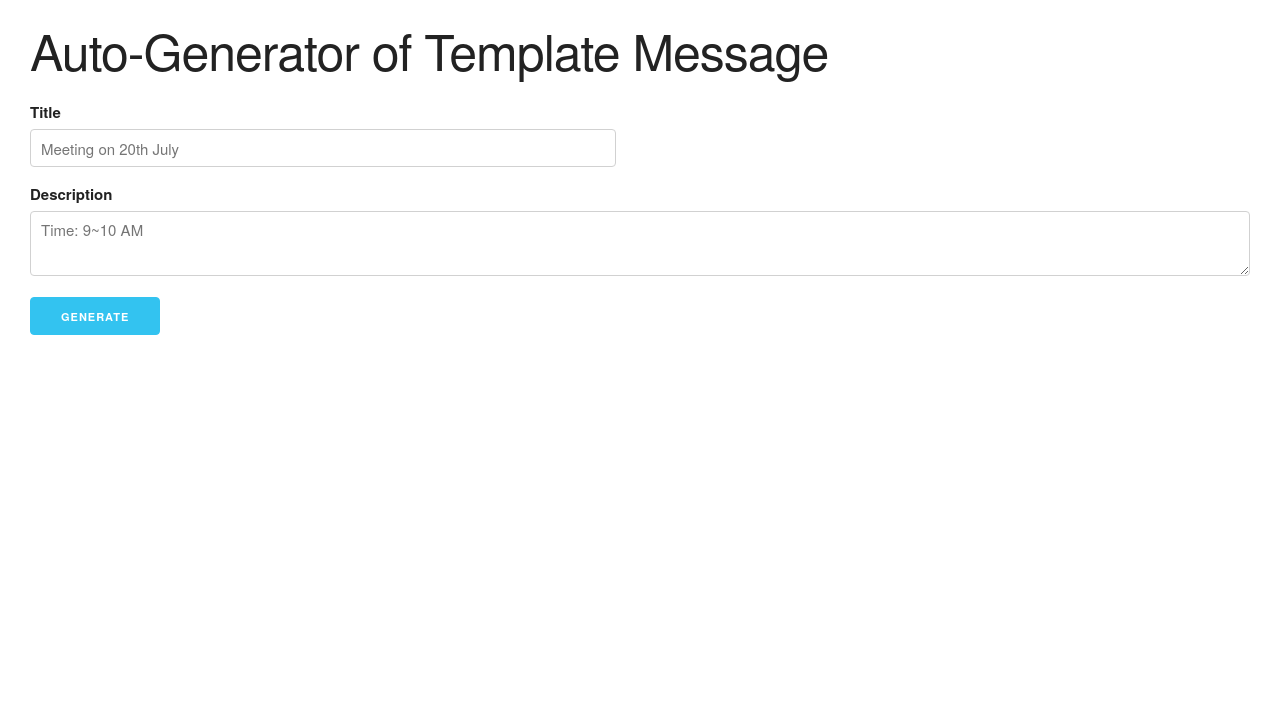
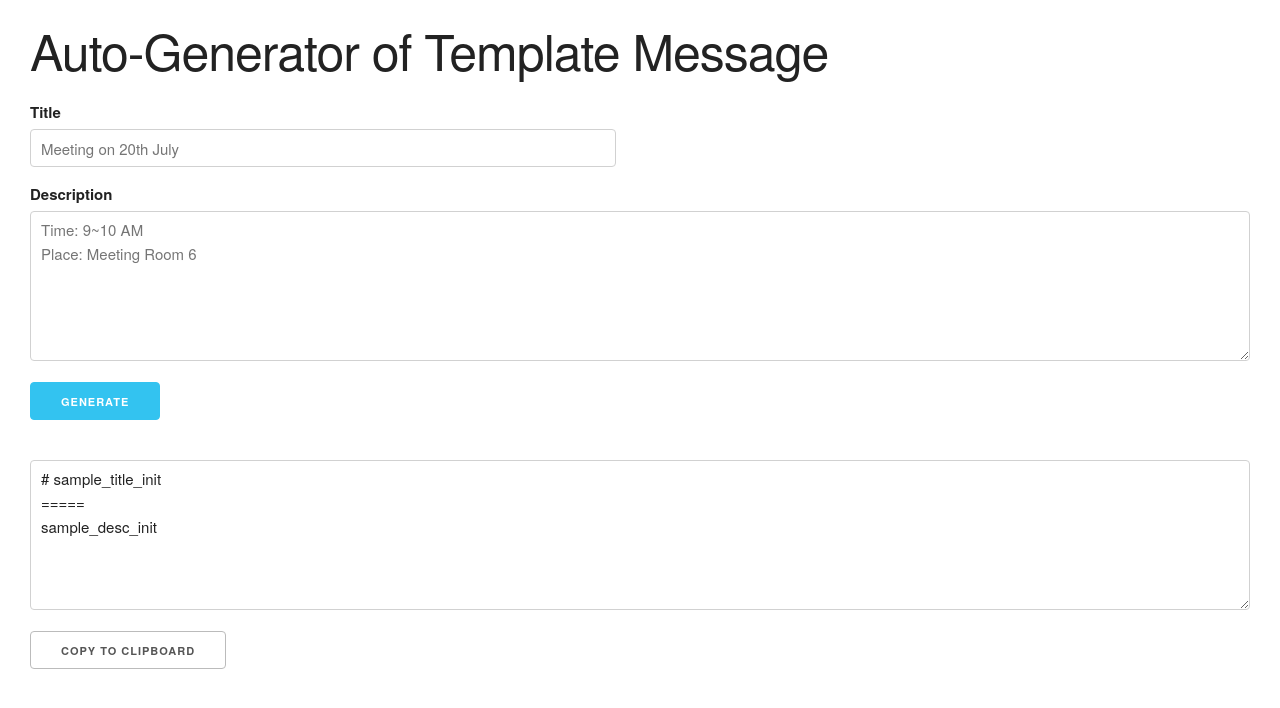
Before and after one commit to Masumi-M/TemplateMessageAutoGenerator, a Flask app: page / in a window 1280 px wide. Shown: the top 708 px of the page. Run offline with Flask 2, Linux system fonts and the light colour scheme.

Commit message:
Fixed: Output

```diff
--- a/server.py
+++ b/server.py
@@ -22,6 +22,7 @@ def exchangeMessage():
         print(request.form['description_input'])
         _messageFile = {"title": str(
             request.form['title_input']), "desc": str(request.form['description_input'])}
+        print(_messageFile)
 
     return render_template("index.html", title=_title, messageFile=_messageFile)
 
--- a/static/index.css
+++ b/static/index.css
@@ -1,3 +1,8 @@
-h1 {
-    /* color: red; */
+#description_input {
+    height: 15rem;
 }
+
+#result_output {
+    height: 15rem;
+    width: 100%;
+}
--- a/static/index.js
+++ b/static/index.js
@@ -1,4 +1,18 @@
 window.onload = () => {
-    // let h2 = document.getElementById('h2_test');
-    // h2.style.color = 'blue';
+    var copy_button = document.getElementById('copy_button');
+    var result_output = document.getElementById('result_output');
+
+    copy_button.onclick = () => {
+        if (execCopy(result_output)) {
+            alert('Copy Completed.');
+        } else {
+            alert('Copy Failed. You cannot copy in this browser.');
+        }
+    }
+
+    execCopy = (element) => {
+        element.select();
+        document.execCommand("copy");
+        return true;
+    }
 }
--- a/templates/index.html
+++ b/templates/index.html
@@ -22,11 +22,16 @@
                 </div>
             </div>
             <label for="description_input">Description</label>
-            <textarea class="u-full-width" placeholder="Time: 9~10 AM" id="description_input"
-                name="description_input"></textarea>
+            <textarea class="u-full-width" placeholder="Time: 9~10 AM
+Place: Meeting Room 6" id="description_input" name="description_input"></textarea>
 
             <input class="button-primary" type="submit" value="Generate">
         </form>
+        <textarea id="result_output">
+# {{messageFile["title"]}}
+=====
+{{messageFile["desc"]}}</textarea>
+        <button class="button-secondary" id="copy_button">Copy to Clipboard</button>
 
     </div>
 </body>
```
Also changed, not shown: README.md.
